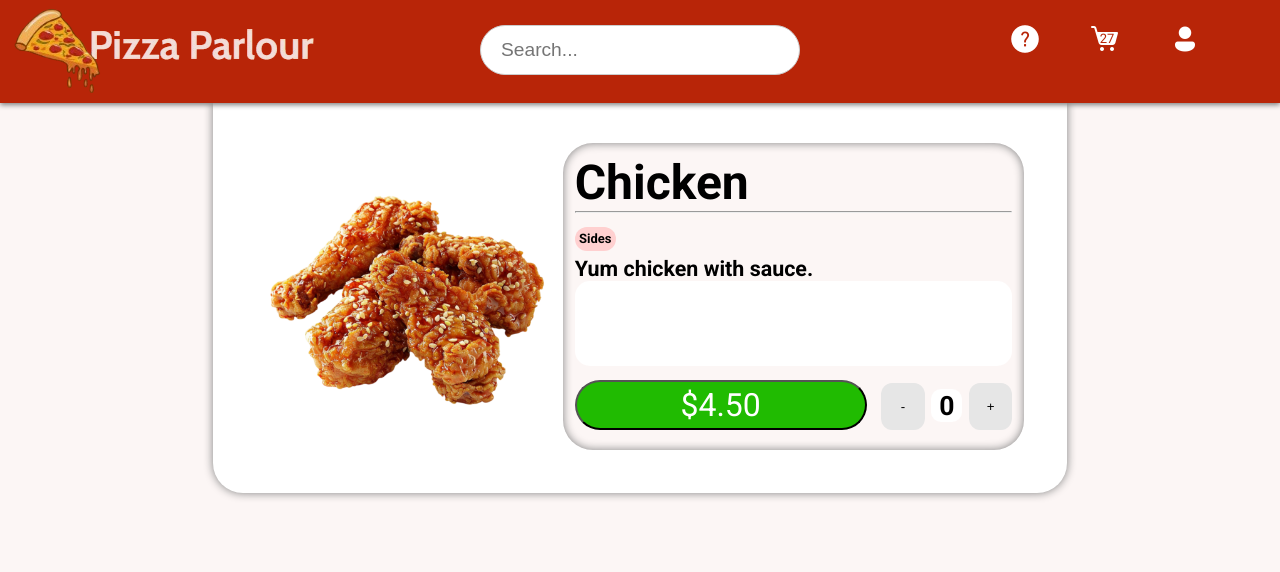
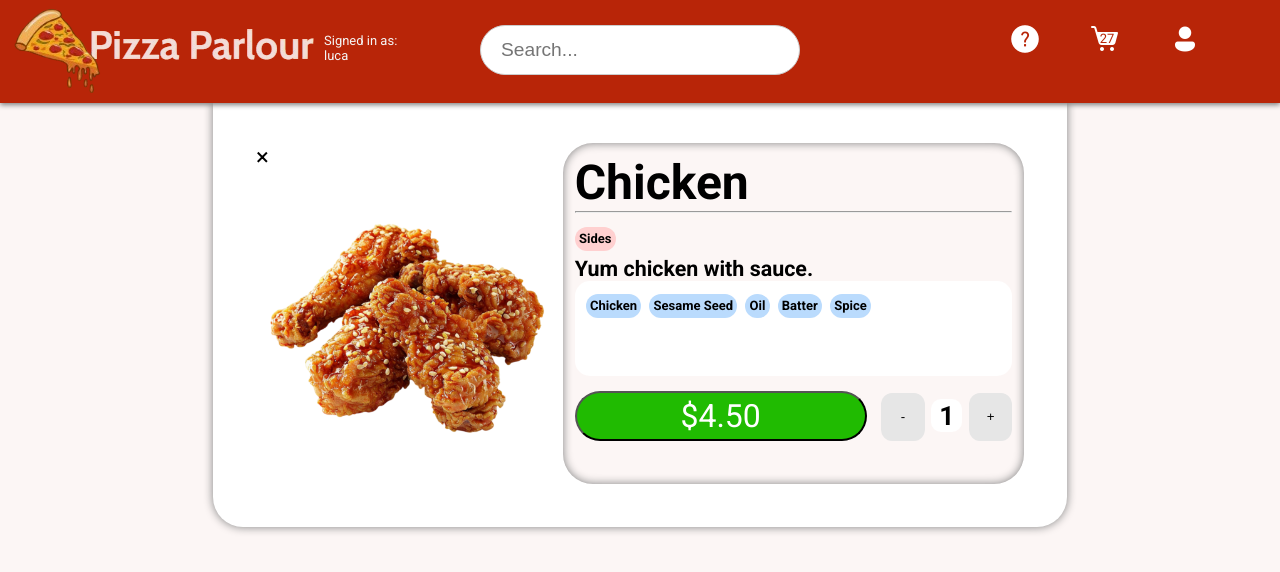
Before and after one commit to lucasarge/takeaway, a Django app: page /products/chicken in a window 1280 px wide. Shown: the top 572 px of the page. Run offline with Django 5.2, Linux system fonts and the light colour scheme; a user stored in the database is signed in; data comes from the database, SQL or seed files in the repository; both versions use the stored data as it was after the commit.

Commit message:
finished coding, need to add comments and tidy css

```diff
--- a/takeaway/products/templates/products/cart.html
+++ b/takeaway/products/templates/products/cart.html
@@ -32,7 +32,9 @@
 					<h5>${{ item.price }}</h5>
 				{% endfor %}
 			</div>
-			{% if items|length == 0%}
+			{% if not request.user.is_authenticated %}
+			<p>You cannot access cart, register <a href="/users/register">here</a>.</p>
+			{% elif items|length == 0 %}
 				<p>Your cart is empty, go <a href="/products/">shopping</a>?</p>
 			{% else %}
 				<button class="total">Total: ${{ cart.total_price }}</button>
--- a/takeaway/products/templates/products/product.html
+++ b/takeaway/products/templates/products/product.html
@@ -9,7 +9,10 @@
         <div class="container">
             <div></div>
             <div class="two-column">
-                <img class='expanded-image' src="{{ product.image.url }}" alt="{{ product.name }}">
+                <div>
+                    <a href="/products">&times;</a>
+                    <img class='expanded-image' src="{{ product.image.url }}" alt="{{ product.name }}">
+                </div>
                 <div class="inset">
                     <h2>{{ product.name }}</h2>
                     <hr>
@@ -17,20 +20,22 @@
                     <h3 class="product-label">{{ label.name }}</h3>
                     {% endfor %}
                     <h6 class="product-description">{{ product.description }}</h6>
-                    <div class="ingredients"></div>
+                    <div class="ingredients">
+                        {% for ingredient in ingredients %}
+                        <h3 class="product-ingredient">{{ ingredient.name }}</h3>
+                        {% endfor %}
+                    </div>
+
                     <div class="small-product-info">
                         <button id="add" class="product-add" value="{{ product.id }}">${{ product.price }}</button>
                         <div class="product-quantity">
-                            {% if item.quantity == null %}
-                            <button class="product-pm">-</button>
-						    <h5 class="product-quantity-num">0</h5>
-						    <button id="plus" class="product-pm" value="{{ product.id }}">+</button>
-                            {% else %}
-                            <button id="minus" class="product-pm" value="{{ item.product.id }}">-</button>
-                            <h5 class="product-quantity-num">{{ item.quantity }}</h5>
-                            <button id="plus" class="product-pm" value="{{ product.id }}">+</button>
-                            {% endif %}
+                            <button id="pminus" class="product-pm">-</button>
+                            <h5 class="product-quantity-num" id="quantity-display">
+                                1
+                            </h5>
+                            <button id="pplus" class="product-pm">+</button>
                         </div>
+
                     </div>
                 </div>
             </div>
--- a/takeaway/products/views.py
+++ b/takeaway/products/views.py
@@ -1,5 +1,5 @@
 from django.shortcuts import render, redirect
-from .models import Product, Cart, CartItem, Label, LabelProduct
+from .models import Product, Cart, CartItem, Label, LabelProduct, Ingredient, IngredientProduct
 from django.http import HttpResponse, JsonResponse
 import json
 from django.contrib import messages
@@ -25,11 +25,16 @@ def products_menu(request):
 def product_page(request, slug):
     product = Product.objects.get(slug=slug)
     labels = product.labels.all()
-    cart, created = Cart.objects.get_or_create(user=request.user, completed=False)
-    cartitem = cart.cartitems.filter(product=product).first()
+    ingredients = product.ingredients.all()
+    cartitem = None
+    if request.user.is_authenticated:
+        cart, created = Cart.objects.get_or_create(user=request.user, completed=False)
+        cartitem = cart.cartitems.filter(product=product).first()
     return render(request, 'products/product.html', {'product': product,
-                                                     'labels':labels,
-                                                     'item':cartitem})
+                                                    'labels':labels,
+                                                    'item':cartitem,
+                                                    'ingredients':ingredients})
+
 
 
 def cart(request):
@@ -43,20 +48,21 @@ def cart(request):
 
     return render(request, "products/cart.html", {"cart":cart, "items":cartitems})
 
-
 def add_to_cart(request):
     data = json.loads(request.body)
     product_id = data["id"]
+    quantity = data.get("quantity", 1)
     product = Product.objects.get(id=product_id)
 
     if request.user.is_authenticated:
         cart, created = Cart.objects.get_or_create(user=request.user, completed=False)
         cartitem, created = CartItem.objects.get_or_create(cart=cart, product=product)
-        cartitem.quantity += 1
+        cartitem.quantity += quantity
         cartitem.save()
-
         num_of_items = sum(item.quantity for item in cart.cartitems.all())
-    return JsonResponse(num_of_items, safe=False)
+        return JsonResponse(num_of_items, safe=False)
+    messages.error(request, "You need to <a class='underlined' href='/users/register'>login.</a>")
+    return JsonResponse({"error": "User not authenticated"}, status=401)
 
 def remove_from_cart(request):
     data = json.loads(request.body)
@@ -76,4 +82,6 @@ def remove_from_cart(request):
             num_of_items = sum(item.quantity for item in cart.cartitems.all())
         else:
             num_of_items = 0
-    return JsonResponse(num_of_items, safe=False)
+        return JsonResponse(num_of_items, safe=False)
+    messages.error(request, "User is not authenticated.")
+    return JsonResponse({"error": "User not authenticated"}, status=401)
--- a/takeaway/static/css/style.css
+++ b/takeaway/static/css/style.css
@@ -52,12 +52,19 @@ nav {
     display: none;
 }
 
-.product-label {
+.product-label, .product-ingredient {
     padding: 1%;
     display: inline;
-    background-color: rgb(255, 208, 208);
     border-radius: 50px;
     font-size: small;
+}
+
+.product-label {
+    background-color: rgb(255, 208, 208);
+}
+
+.product-ingredient {
+    background-color: rgb(186, 219, 253);
 }
 
 .product-description {
@@ -65,9 +72,30 @@ nav {
 }
 
 .ingredients {
+    padding-left: 2.5%;
     height: 30%;
     background-color: white;
     border-radius: 15px;
+}
+
+#error-notification {
+    position: fixed;
+    left: 50%;
+    top: 20px;
+    transform: translate(-50%);
+    background-color: #c20d00;
+    color: white;
+    padding: 15px 25px;
+    border-radius: 5px;
+    box-shadow: 0 2px 6px rgba(0,0,0,0.3);
+    opacity: 1;
+    transition: opacity 1s ease-out;
+    z-index: 1000;
+    pointer-events: auto;
+}
+#error-notification.hidden {
+    opacity: 0;
+    pointer-events: none;
 }
 
 .label {
@@ -202,6 +230,16 @@ input {
     border-bottom-right-radius: 30px;
     font-size: 1.5rem;
     box-shadow: 0 0 10px gray;
+}
+
+.logo-login {
+    display: grid;
+    grid-template-columns: 1fr 2fr;
+    text-align: left;
+}
+
+.auth-info {
+    margin-top: 33px;
 }
 
 .inset {
@@ -393,6 +431,10 @@ a:hover {
     box-shadow: 0 0 10px gray;
 }
 
+.register-div p, .login-div p {
+    text-align: center;
+}
+
 .login-div{
     margin: 40% auto;
 }
@@ -473,15 +515,19 @@ span {
     z-index: 1;
 }
 
-.dropdown-content a {
+.dropdown-content a, .dropdown-content button {
     color: black;
     padding: 12px 16px;
     text-decoration: none;
     display: block;
     font-size: 10px;
+    border: none;
+    width: 100%;
 }
 
-.dropdown-content a:hover {background-color: #ddd;}
+.dropdown-content a:hover, .dropdown-content button:hover {
+    background-color: #ddd;
+}
 
 .icon:hover .dropdown-content {display: block;}
 
--- a/takeaway/static/js/main.js
+++ b/takeaway/static/js/main.js
@@ -7,6 +7,10 @@ var cartModal = document.getElementById("cart-modal");
 let addBtns = document.querySelectorAll("#add");
 let plusBtns = document.querySelectorAll("#plus");
 let minusBtns = document.querySelectorAll("#minus");
+let pplusBtn = document.getElementById("pplus")
+let pminusBtn = document.getElementById("pminus")
+let quantityDisplay = document.getElementById("quantity-display")
+let quantity = 1;
 
 function getCookie(name) {
     let cookieValue = null;
@@ -29,14 +33,14 @@ if (openBtn != null) {
     openBtn.onclick = function() {
     modal.style.display = "block";
     openBtn.style.display = "none";
-    }
+    };
 }
 
 if (closeBtn != null) {
     closeBtn.onclick = function() {
     modal.style.display = "none";
     openBtn.style.display = "inline-block";
-    }
+    };
 }
 
 
@@ -48,23 +52,40 @@ if (closeBtn != null) {
 //     }
 // }
 
-addBtns.forEach(addBtn=>{
-    addBtn.addEventListener("click", addToCart)
-})
-
-plusBtns.forEach(plusBtn=>{
-    plusBtn.addEventListener("click", addToCart)
-})
-
-minusBtns.forEach(minusBtn=>{
-    minusBtn.addEventListener("click", removeFromCart)
-})
-
 function updatePage() {
     setTimeout(function() {
         location.reload()
     }, 100);
+};
+
+addBtns.forEach(addBtn=>{
+    addBtn.addEventListener("click", addToCart)
+});
+
+plusBtns.forEach(plusBtn=>{
+    plusBtn.addEventListener("click", addToCart)
+});
+
+minusBtns.forEach(minusBtn=>{
+    minusBtn.addEventListener("click", removeFromCart)
+});
+
+if (pplusBtn) {
+    pplusBtn.addEventListener("click", () => {
+        quantity++;
+        quantityDisplay.textContent = quantity;
+    });
 }
+
+if (pminusBtn) {
+    pminusBtn.addEventListener("click", () => {
+        if (quantity > 1) {
+            quantity--;
+            quantityDisplay.textContent = quantity;
+        }
+    });
+}
+
 
 function removeFromCart(e){
     let product_id = e.target.value
@@ -87,12 +108,12 @@ function removeFromCart(e){
 
     console.log(product_id)
     updatePage()
-}
+};
 
 function addToCart(e){
     let product_id = e.target.value
     let url = "/products/add_to_cart"
-    let data = {id:product_id}
+    let data = {id:product_id, quantity:quantity}
 
     fetch(url, {
         method: "POST",
@@ -109,4 +130,14 @@ function addToCart(e){
     })
     console.log(product_id)
     updatePage()
+};
+
+const errorDiv = document.getElementById("error-notification")
+
+if (errorDiv.textContent.trim() !== ""){
+    errorDiv.classList.remove('hidden');
+
+    setTimeout(() => {
+        errorDiv.classList.add('hidden')
+    }, 3000)
 }
--- a/takeaway/templates/layout.html
+++ b/takeaway/templates/layout.html
@@ -15,9 +15,21 @@
 </head>
 <body>
     <nav>
-        <a class="logo-link" href="/products">
-            <img class="logo" src="/media/logo.png" alt="logo">
-        </a>
+        <div class="logo-login">
+            <a class="logo-link" href="/products">
+                <img class="logo" src="/media/logo.png" alt="logo">
+            </a>
+            <div class="auth-info">
+                {% if request.user.is_authenticated %}
+                <p>Signed in as:</p>
+                <p>{{ request.user }}</p>
+                {% else %}
+                <p>You need to login.</p>
+                <p>Click <a href="/users/register" class="underlined">Here</a></p>
+                {% endif %}
+            </div>
+        </div>
+
 
         <div class="searchbar">
             <form method="GET" action="{% url 'products:menu' %}">
@@ -39,7 +51,7 @@
                     </button>
                     <div class="dropdown-content">
                         <a href="/">Home</a>
-                        <a href="/about">About Us</a>
+                        <a href="/about">About</a>
                     </div>
                 </div>
             </div>
@@ -61,7 +73,13 @@
                     <div class="dropdown-content">
                         <a href="/users/register">Register</a>
                         <a href="/users/login">Login</a>
-                        <a href="/admin">Settings</a>
+                        {% if request.user.is_authenticated %}
+                        <form action="{% url 'users:logout' %}" method="post">
+                            {% csrf_token %}
+                            <button type="submit">Logout</button>
+                        </form>
+                        {% endif %}
+                        <a href="/admin">Admin</a>
                     </div>
                 </div>
             </div>
@@ -69,6 +87,13 @@
         </div>
     </nav>
     <main>
+        <div id="error-notification" class="hidden">
+            {% if messages %}
+                {% for message in messages %}
+                    {{ message|safe }}
+                {% endfor %}
+            {% endif %}
+        </div>
         {% block content %}
         {% endblock %}
     </main>
--- a/takeaway/users/templates/users/login.html
+++ b/takeaway/users/templates/users/login.html
@@ -9,6 +9,7 @@
         <div></div>
         <div class="login-div">
             <h1>Login</h1>
+            <p>If you haven't got an account click <a href="/users/register" class="underlined">here</a>.</p>
             <form class="register" action="/users/login" method="post">
                 {% csrf_token %}
                 {{ form }}
--- a/takeaway/users/templates/users/register.html
+++ b/takeaway/users/templates/users/register.html
@@ -9,6 +9,7 @@
         <div></div>
         <div class="register-div">
             <h1>Register</h1>
+            <p>If you are already have an account click <a href="/users/login" class="underlined">here</a>.</p>
             <form class="register" action="/users/register" method="post">
                 {% csrf_token %}
                 {{ form }}
--- a/takeaway/users/urls.py
+++ b/takeaway/users/urls.py
@@ -1,7 +1,11 @@
+from django.contrib.auth.views import LogoutView
 from django.urls import path
 from . import views
 
+app_name = 'users'
+
 urlpatterns = [
     path('register', views.register_view, name="register"),
-    path('login', views.login_view, name="login")
+    path('login', views.login_view, name="login"),
+    path('logout', LogoutView.as_view(next_page="users:login"), name="logout")
 ]
```
Also changed, not shown: takeaway/products/admin.py (+8 -2 lines), takeaway/products/models.py (+24 -0 lines), takeaway/db.sqlite3, takeaway/products/migrations/0009_allergy_ingredient_allergyingredient_and_more.py (added), takeaway/products/migrations/0010_product_ingredients.py (added).
